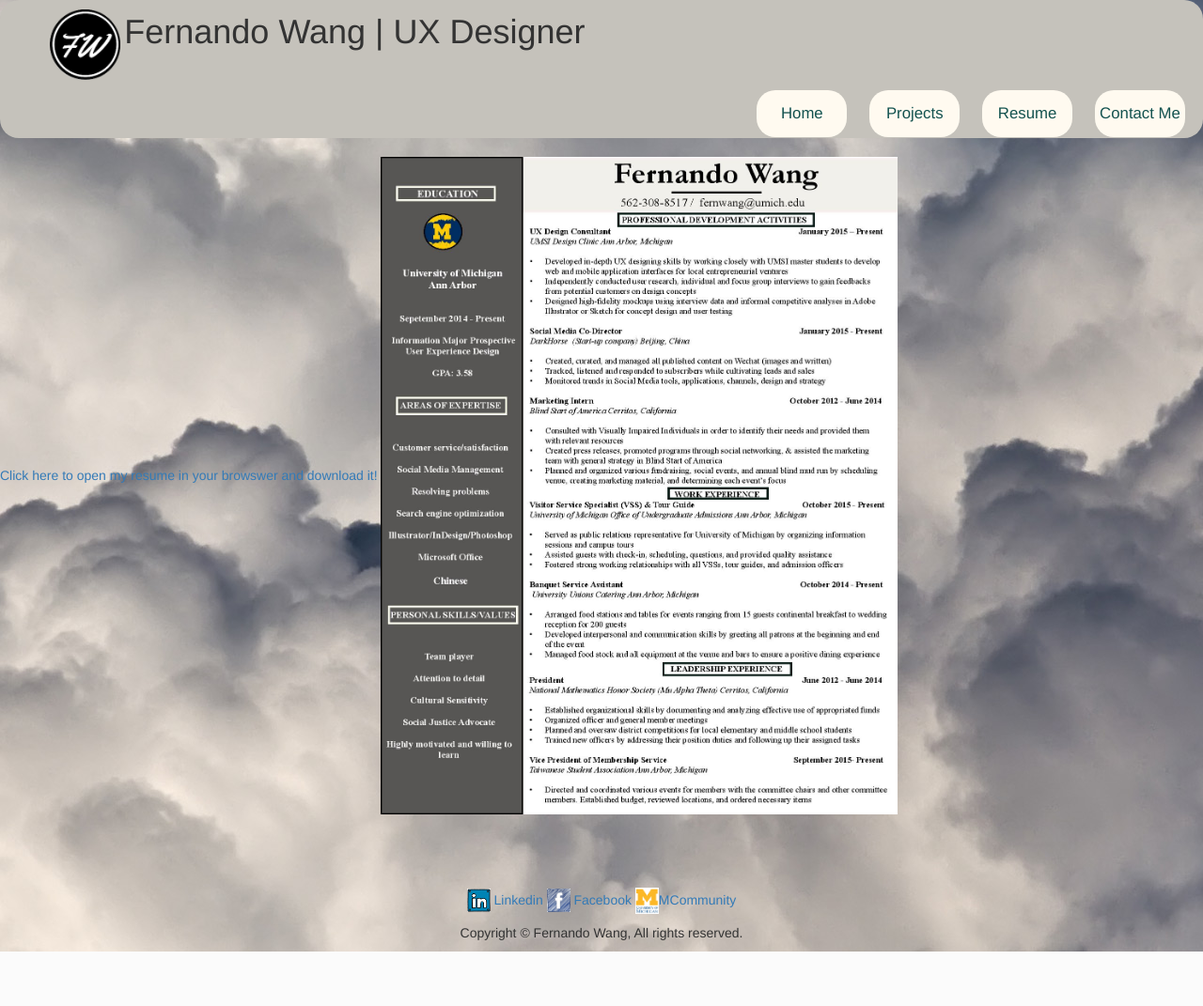
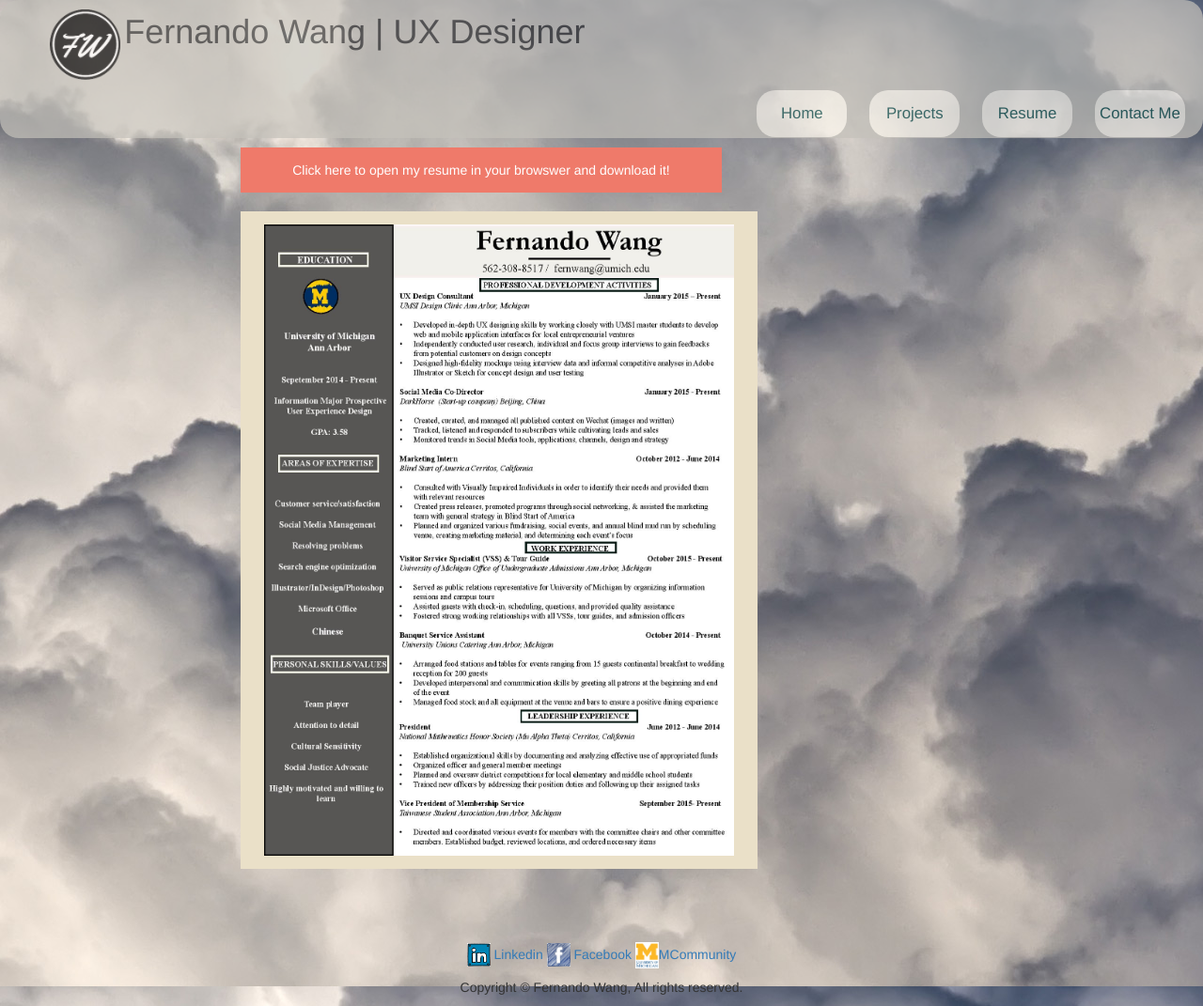
Before and after one commit to fernandowang/123, a Python web app: template templates/resume.html in a window 1280 px wide. Shown: the whole page at 94% size. Before the commit the page ends 1013 px from the top, so only its background shows below. Run offline with Jinja, Linux system fonts and the light colour scheme; the template is opened without the code that fills it, so the values that code supplies are empty.

Commit message:
More changes to the general look of the site

```diff
--- a/static/style.css
+++ b/static/style.css
@@ -19,8 +19,13 @@ body {
 
 }
 
+.current {
+	border: solid;
+}
+
 header{
 	background-color: #C5C2BB;
+	opacity: 0.7;
 	border-radius: 20px;
 	margin:0px;
 
@@ -151,6 +156,9 @@ body h3{
  #education{
   margin-top: 2em;
   padding: 1em 0;
+ /* background-image: url("/static/img/edupic.jpg")*/
+ background-color: #e6f7ff;
+ opacity: 0.7;
 }
 
 
@@ -268,8 +276,23 @@ footer{
 	margin-top: 20px;
 	width:550px;
     height: 700px;
+    background-color: #EAE0C8;
+    padding: 14px 25px;
+    margin-left: 20%;
 
  }
+
+#resumelink {
+	background-color: #EF7A6A;
+    color: white;
+    padding: 14px 25px;
+    text-align: center;
+    text-decoration: none;
+    display: block;
+    width: 40%;
+    margin-top: 10px;
+    margin-left: 20%;
+}
 
 .preview {
 	display: none;
--- a/templates/base.html
+++ b/templates/base.html
@@ -33,22 +33,22 @@
 					<!-- <p><h1>Fernando Wang | UX Designer</h1></p> -->
 
 					<li>{% if path == "/index.html" %}
-						<a href = "index.html">HOME</a>
+						<a href = "index.html" class = "current">HOME</a>
 					{% else %}
 						<a href = "index.html">Home</a>
 					{% endif %}</li>
 					<li>{% if path == "/projects.html" %}
-						<a href = "projects.html">PROJECTS</a>
+						<a href = "projects.html" class = "current">PROJECTS</a>
 					{% else %}
 						<a href = "projects.html">Projects</a>
 					{% endif %}</li>
 					<li>{% if path == "/resume.html" %}
-						<a href = "resume.html">RESUME</a>
+						<a href = "resume.html" class = "current">RESUME</a>
 					{% else %}
 						<a href = "resume.html">Resume</a>
 					{% endif %}</li>
 					<li>{% if path == "/contactme.html" %}
-						<a href = "contactme.html">CONTACT ME</a>
+						<a href = "contactme.html" class = "current">CONTACT ME</a>
 					{% else %}
 						<a href= "contactme.html">Contact Me</a>
 					{% endif %}</li>
--- a/templates/resume.html
+++ b/templates/resume.html
@@ -5,10 +5,9 @@
 
 {% block content %}
 
-<a href="../static/pdf/resume.pdf">Click here to open my resume in your browswer and download it!</a>
+<a href="../static/pdf/resume.pdf" id = "resumelink">Click here to open my resume in your browswer and download it!</a>
 
 <img id = "resume" src="../static/img/myresume.jpg" alt = "My Resume">
 
 
-
 	{% endblock %}
```
Also changed, not shown: static/img/edupic.jpeg (deleted), static/img/edupic.jpg (added), 2 other files.
